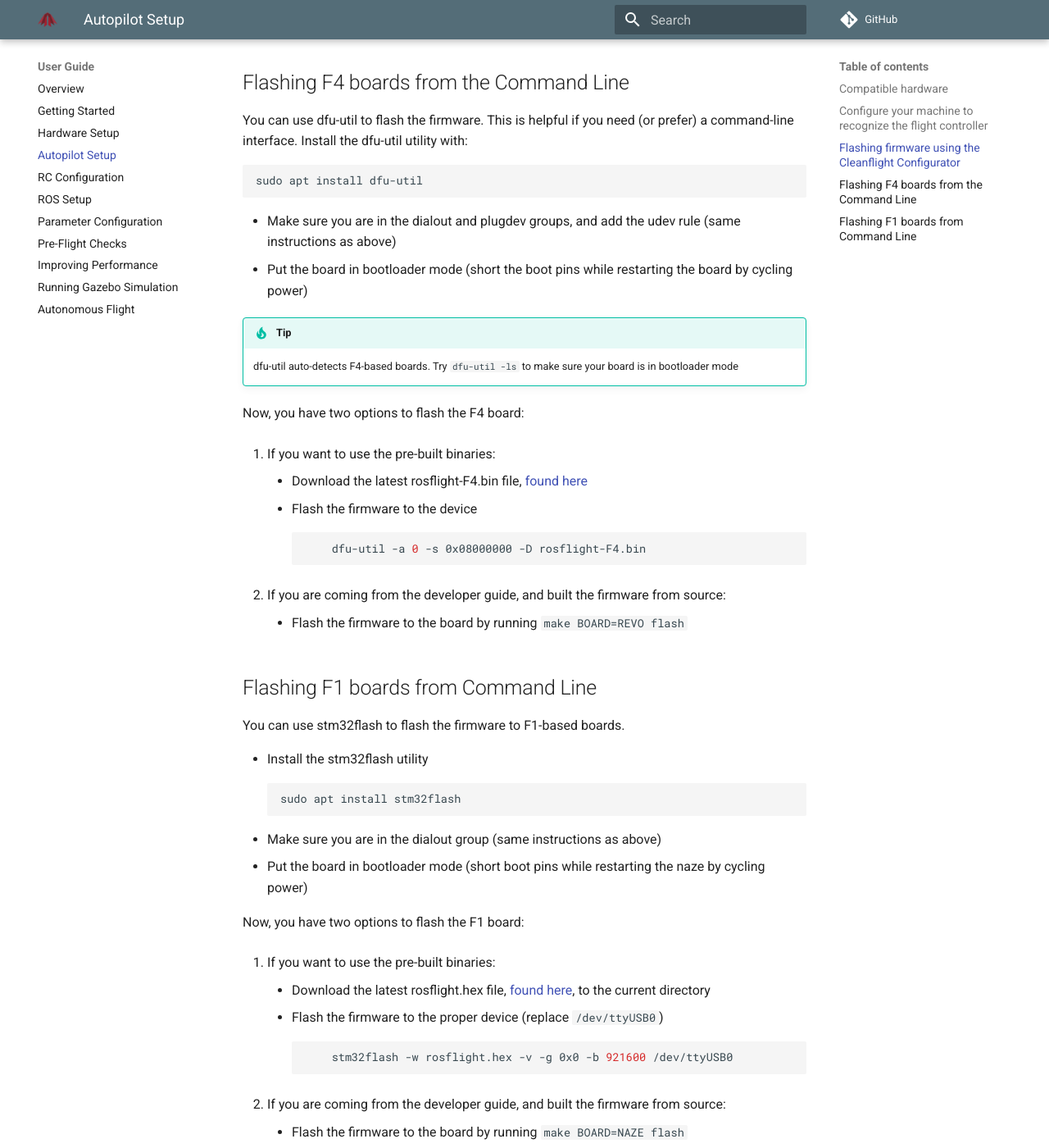
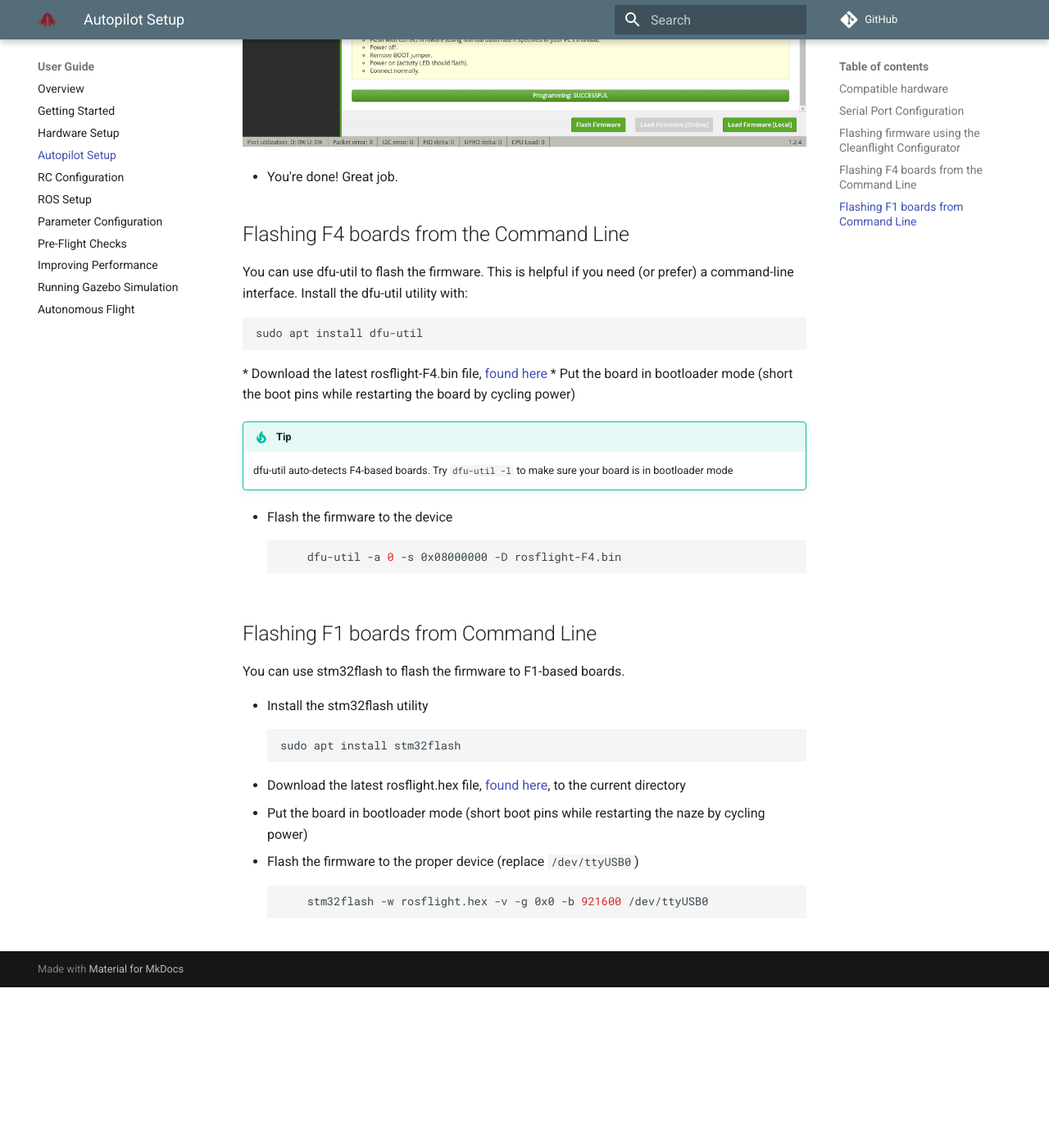
Before and after one commit to rosflight/rosflight_firmware, an MkDocs documentation site: the page built from docs/user-guide/autopilot-setup.md, in a window 1280 px wide and 1400 px high, scrolled down 2653 px. Shown: the whole window at 82% size. Built offline with MkDocs 1.6.1 and Material for MkDocs 9.7.7, drawn with Linux system fonts in a browser that asks for light colours; comment, search, counter and statistics services are not loaded; old or Windows-style settings are respelled for this version of MkDocs; after the commit the page ends 3857 px from its top, so only the background shows below that; some of the changed text lies outside the part shown.

Commit message:
clean up flashing instructions

````diff
--- a/docs/user-guide/autopilot-setup.md
+++ b/docs/user-guide/autopilot-setup.md
@@ -1,24 +1,32 @@
 # Autopilot Setup
 
-Note: For more in-depth information, see [Building and Flashing](/developer-guide/building-flashing) in the Developer Guide.
+!!! Note
+    This page contains instructions for flashing pre-built firmware binaries.
+    For instructions on building and flashing from source, see [Building and Flashing](/developer-guide/building-flashing) in the Developer Guide.
 
 ## Compatible hardware
 
 As of January 2018, ROSflight is only supported on flight controllers with STM32F103 and STM32F405 processors, specifically, the revo, naze32, and flip32. Both the 6-DOF and 10-DOF versions of each board are fully supported. We have had the most success with revo boards purchased from [HobbyKing](https://hobbyking.com/en_us/openpilot-cc3d-revolution-revo-32bit-flight-controller-w-integrated-433mhz-oplink.html?___store=en_us). We have had weird issues with knock-off boards from Chinese vendors. An acro version (IMU-Only) can be found at [readytoflyquads](https://www.readytoflyquads.com/openpilot-cc3d-revolution-acro).
 
-## Configure your machine to recognize the flight controller
+## Serial Port Configuration
 
 !!! tip
     You can see which groups you are a member of by running `groups $USER` on the command line.
+
+The following bullet point is necessary:
 
 * Be sure your user is in the `dialout` and `plugdev` groups so you have access to the serial ports. You will need to log out and back in for these changes to take effect.
 ``` bash
 sudo usermod -aG dialout,plugdev $USER
 ```
+
+If you experience issues, you may need one or both of the next two bullet points:
+
 * Temporarily stop the modem-manager (Sometimes, Linux thinks the device is a modem -- this command will be effective until next boot, or until you run the command again with `start` in place of `stop`)
 ``` bash
 sudo systemctl stop ModemManager.service
 ```
+
 * Add the custom udev rule so Linux handles the flight controller properly (copy the following as `/etc/udev/rules.d/45-stm32dfu.rules`)
 ``` bash
 # DFU (Internal bootloader for STM32 MCUs)
@@ -65,27 +73,16 @@ You can use dfu-util to flash the firmware. This is helpful if you need (or pref
 ``` bash
 sudo apt install dfu-util
 ```
-
-* Make sure you are in the dialout and plugdev groups, and add the udev rule (same instructions as above)
+* Download the latest rosflight-F4.bin file, [found here](https://github.com/rosflight/firmware/releases)
 * Put the board in bootloader mode (short the boot pins while restarting the board by cycling power)
 
 !!! tip
-    dfu-util auto-detects F4-based boards. Try `dfu-util -ls` to make sure your board is in bootloader mode
+    dfu-util auto-detects F4-based boards. Try `dfu-util -l` to make sure your board is in bootloader mode
 
-Now, you have two options to flash the F4 board:
-
-1. If you want to use the pre-built binaries:
-
-    * Download the latest rosflight-F4.bin file, [found here](https://github.com/rosflight/firmware/releases)
-    * Flash the firmware to the device
-    ``` bash
-        dfu-util -a 0 -s 0x08000000 -D rosflight-F4.bin
-    ```
-
-1. If you are coming from the developer guide, and built the firmware from source:
-
-    * Flash the firmware to the board by running `make BOARD=REVO flash`
-
+* Flash the firmware to the device
+``` bash
+    dfu-util -a 0 -s 0x08000000 -D rosflight-F4.bin
+```
 
 ## Flashing F1 boards from Command Line
 
@@ -95,19 +92,10 @@ You can use stm32flash to flash the firmware to F1-based boards.
 ``` bash
 sudo apt install stm32flash
 ```
-* Make sure you are in the dialout group (same instructions as above)
+* Download the latest rosflight.hex file, [found here](https://github.com/rosflight/firmware/releases), to the current directory
 * Put the board in bootloader mode (short boot pins while restarting the naze by cycling power)
 
-Now, you have two options to flash the F1 board:
-
-1. If you want to use the pre-built binaries:
-
-    * Download the latest rosflight.hex file, [found here](https://github.com/rosflight/firmware/releases), to the current directory
-    * Flash the firmware to the proper device (replace `/dev/ttyUSB0`)
-    ``` bash
-        stm32flash -w rosflight.hex -v -g 0x0 -b 921600 /dev/ttyUSB0
-    ```
-
-1. If you are coming from the developer guide, and built the firmware from source:
-
-    * Flash the firmware to the board by running `make BOARD=NAZE flash`
+* Flash the firmware to the proper device (replace `/dev/ttyUSB0`)
+``` bash
+    stm32flash -w rosflight.hex -v -g 0x0 -b 921600 /dev/ttyUSB0
+```
````
Also changed, not shown: docs/developer-guide/building-flashing.md (+16 -8 lines).
